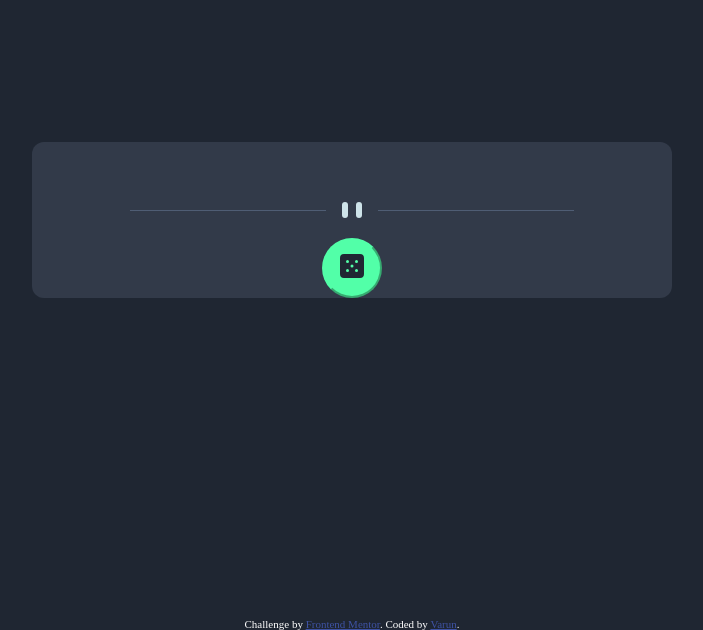
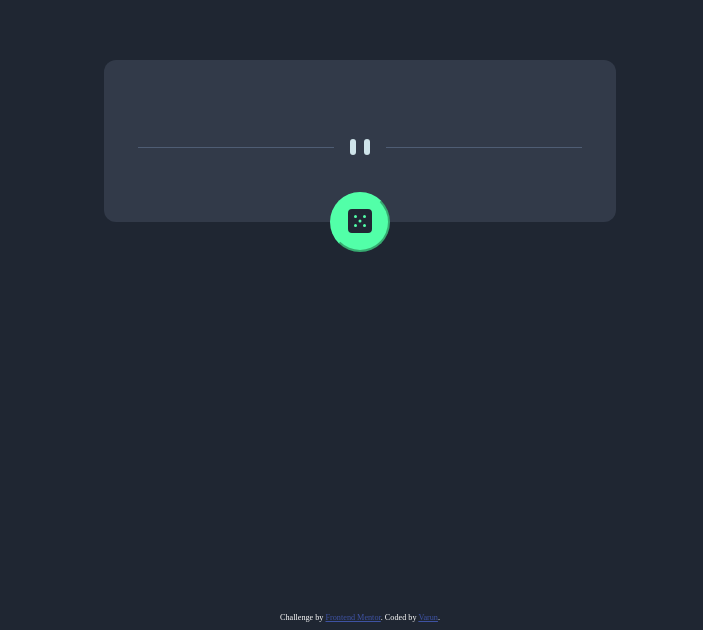
Before and after one commit to kumarvm/advice-generator-app-main, a plain HTML site: page index.html in a window 1280 px wide. Shown: the part 178-808 px from the top of the page, without its empty margins (288-991 px from the left). Drawn offline with Linux system fonts and the light colour scheme; a web font is replaced by a local one.

Commit message:
Styles.css complete

```diff
--- a/styles.css
+++ b/styles.css
@@ -1,34 +1,45 @@
+@import url('https://fonts.google.com/specimen/Manrope');
 body {
     background-color: hsl(218, 23%, 16%);
     color: white;
-    font-size: 28px;
-    font-family: "https://fonts.google.com/specimen/Manrope";
-    align-content: center;
-    margin: auto;
+    font-size: 160%;
+    align-items: center;
+    display: flex;
+    flex-direction: column;
+    position: absolute;
+    width: 100vw;
   }
 #box {
     background-color: hsl(217, 19%, 24%);
-    margin-top: 25%;
-    margin-left: 25%;
-    margin-right: 25%;
-    margin-bottom: 25%;
+    width: clamp(120px, 95%, 32rem);
+    position: fixed;
+    bottom: 50%;
     text-align: center;
     border-radius: 12px;
+    font-family: 'Manrope', serif;
 }
 #text_id {
     color: hsl(150, 100%, 66%);
-    font-size: 15px;
-    padding-top: 2%;
+    font-size: 50%;
+    padding-top: 6%;
+    padding-left: 4%;
+    padding-right: 4%;
+    font-weight: 400;
+    letter-spacing: 4px;
 }
 #text_advice {
-    color: white;
-    padding-top: 2%;
-    padding-bottom: 2%;
+    color: hsl(0, 2%, 89%);
+    padding-top: 4%;
+    padding-left: 4%;
+    padding-right: 4%;
+    padding-bottom: 4%;
+    font-weight: bolder;
 }
 .attribution {
-    font-size: 11px;
+    font-size: 32%;
     text-align: center;
-    align-content: baseline;
+    position: fixed;
+    bottom: 0;
 }
 .attribution a {
     color: hsl(228, 45%, 44%);
@@ -39,8 +50,9 @@ body {
     width: 60px;
     height: 60px;
     border-color: hsl(150, 100%, 66%);
+    position: relative;
+    bottom: -30px;
 }
-#divider {
-    padding-top: 2%;
-    padding-bottom: 2%;
+.button:hover {
+    box-shadow: 0px 0px 10px hsl(150, 100%, 66%);
 }
```
Also changed, not shown: 1 other file.
